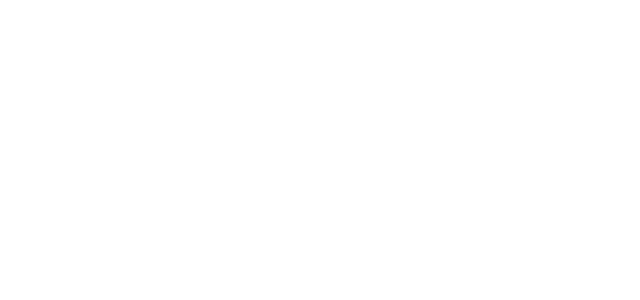
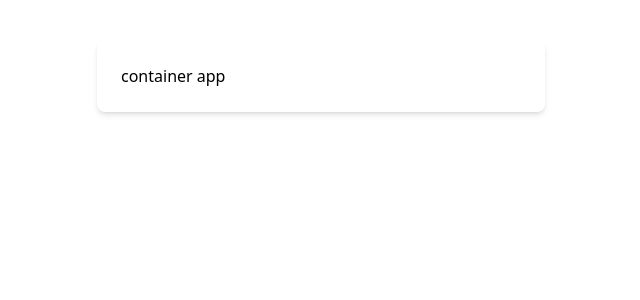
Before and after one commit to opmile/todo-checkbox, a React (Vite) app: page / in a window 1280 px wide. Shown: the top 300 px of the page, without its empty margins (319-959 px from the left). Built offline with nearby package versions, Linux system fonts and the light colour scheme.

Commit message:
feat: add layout container

```diff
--- a/src/App.jsx
+++ b/src/App.jsx
@@ -1,8 +1,10 @@
+import Container from "./components/Container"
+
 function App() {
   return (
-    <>
-
-    </>
+    <Container>
+      container app
+    </Container>
   )
 }
 
--- /dev/null
+++ b/src/components/Container.jsx
@@ -0,0 +1,7 @@
+export default function Container({ children }) {
+  return (
+    <div className="max-w-md mx-auto mt-10 p-6 bg-white rounded-lg shadow-md">
+      {children}
+    </div>
+  )
+}
--- a/src/index.css
+++ b/src/index.css
@@ -0,0 +1,7 @@
+@import url('https://fonts.googleapis.com/css2?family=Inter:ital,opsz,wght@0,14..32,100..900;1,14..32,100..900&display=swap');
+
+@import "tailwindcss";
+
+@theme {
+  --font-primary: "Inter", sans-serif;
+}
```
